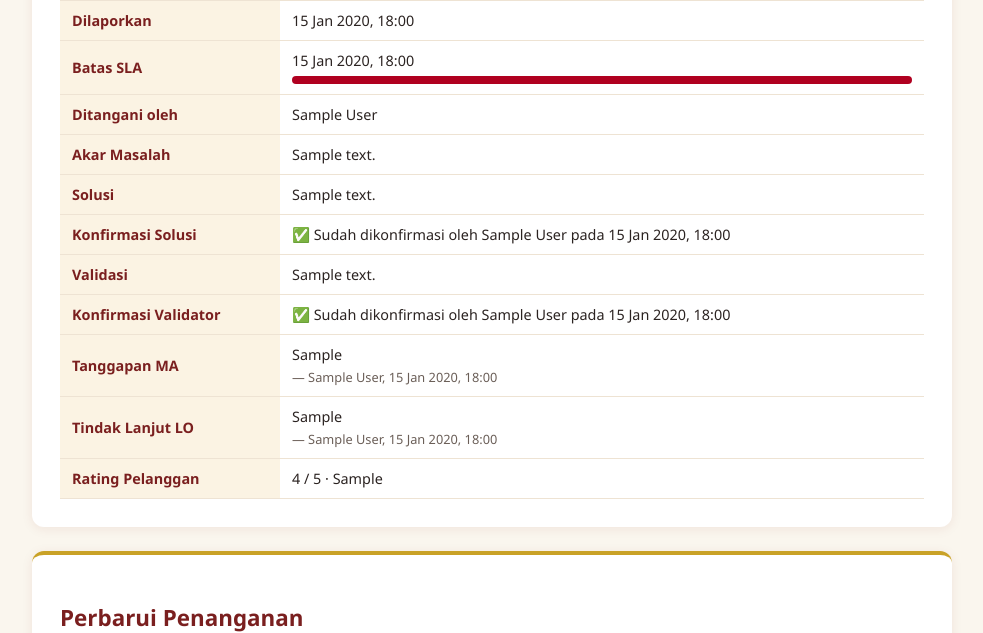
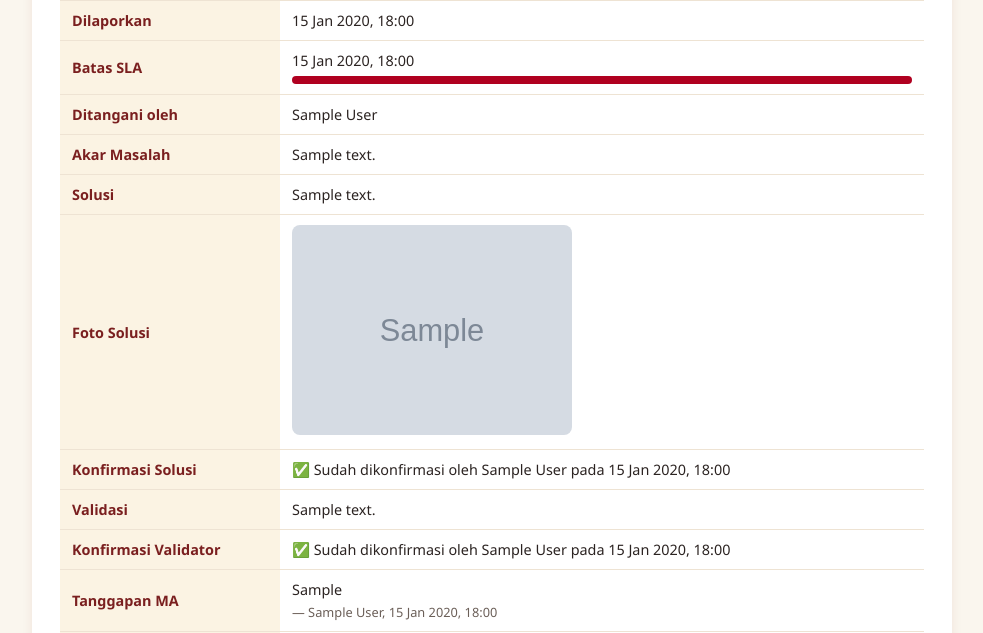
Before and after one commit to adi0541b/restaurant-complaints, a Django app: page /komplain/1/ in a window 1280 px wide. Shown: the part 1035-1668 px from the top of the page, without its empty margins (148-1131 px from the left). Run offline with Django 5.2, Linux system fonts and the light colour scheme; a user stored in the database is signed in; tables that the repository leaves empty hold one stand-in row (values such as "Sample post"); grey boxes marked "Sample" are stand-in pictures.

Commit message:
Tambah field Foto Solusi (opsional) untuk QC/Trainer

```diff
--- a/complaints/admin.py
+++ b/complaints/admin.py
@@ -82,7 +82,7 @@ class ComplaintAdmin(admin.ModelAdmin):
             'fields': ('category', 'detail_item', 'description', 'photo_evidence'),
         }),
         ('Penanganan', {
-            'fields': ('assigned_to', 'resolution_notes', 'internal_notes', 'solution_confirmed', 'validation_notes', 'sla_deadline', 'resolved_at'),
+            'fields': ('assigned_to', 'resolution_notes', 'internal_notes', 'solution_photo', 'solution_confirmed', 'validation_notes', 'sla_deadline', 'resolved_at'),
         }),
         ('Validasi', {
             'fields': ('validated', 'validated_by', 'validated_at'),
--- a/complaints/forms.py
+++ b/complaints/forms.py
@@ -114,7 +114,7 @@ class ComplaintUpdateForm(forms.ModelForm):
         model = Complaint
         fields = [
             'status', 'severity', 'resolution_notes',
-            'internal_notes', 'solution_confirmed', 'validation_notes', 'validated',
+            'internal_notes', 'solution_photo', 'solution_confirmed', 'validation_notes', 'validated',
             'manager_response', 'lo_followup',
         ]
         widgets = {
@@ -126,6 +126,7 @@ class ComplaintUpdateForm(forms.ModelForm):
             'internal_notes': forms.Textarea(attrs={
                 'class': 'form-control', 'rows': 3,
                 'placeholder': 'Solusi/tindakan yang diberikan'}),
+            'solution_photo': forms.ClearableFileInput(attrs={'class': 'form-control'}),
             'solution_confirmed': forms.CheckboxInput(),
             'validation_notes': forms.Textarea(attrs={
                 'class': 'form-control', 'rows': 3,
@@ -141,6 +142,7 @@ class ComplaintUpdateForm(forms.ModelForm):
         labels = {
             'resolution_notes': 'Akar Masalah',
             'internal_notes': 'Solusi',
+            'solution_photo': 'Foto Solusi (opsional)',
             'solution_confirmed': 'Centang: Solusi sudah benar (mengizinkan Staff mengisi Validasi)',
             'validation_notes': 'Validasi',
             'validated': 'Centang: Validasi sudah benar (menyelesaikan komplain)',
@@ -170,6 +172,12 @@ class ComplaintUpdateForm(forms.ModelForm):
         if 'internal_notes' in self.fields:
             if not (profile and profile.can_handle_case) or not akar_masalah_sudah_terisi or sudah_dikonfirmasi:
                 del self.fields['internal_notes']
+
+        # Foto Solusi (opsional): sama seperti Solusi (teks) -- muncul & bisa
+        # diedit bersamaan, tidak wajib diisi.
+        if 'solution_photo' in self.fields:
+            if not (profile and profile.can_handle_case) or not akar_masalah_sudah_terisi or sudah_dikonfirmasi:
+                del self.fields['solution_photo']
 
         # [Gerbang 1] Solusi Dikonfirmasi Validator: hanya Validator,
         # muncul setelah Solusi terisi
--- a/complaints/models.py
+++ b/complaints/models.py
@@ -259,6 +259,10 @@ class Complaint(models.Model):
     )
     resolution_notes = models.TextField('Akar Masalah', blank=True)
     internal_notes = models.TextField('Solusi', blank=True)
+    solution_photo = models.ImageField(
+        'Foto Solusi', upload_to='solution_photos/%Y/%m/', null=True, blank=True,
+        help_text='Opsional. Foto bukti/pendukung solusi yang diberikan.',
+    )
 
     # --- Gerbang 1: Validator mengonfirmasi Solusi, baru Staff bisa isi Validasi ---
     solution_confirmed = models.BooleanField('Solusi Dikonfirmasi Validator', default=False)
--- a/complaints/templates/complaints/complaint_detail.html
+++ b/complaints/templates/complaints/complaint_detail.html
@@ -53,6 +53,9 @@
         {% if complaint.internal_notes %}
         <tr><th>Solusi</th><td>{{ complaint.internal_notes }}</td></tr>
         {% endif %}
+        {% if complaint.solution_photo %}
+        <tr><th>Foto Solusi</th><td><a href="{{ complaint.solution_photo.url }}" target="_blank"><img src="{{ complaint.solution_photo.url }}" style="max-width:280px;border-radius:8px;"></a></td></tr>
+        {% endif %}
         {% if complaint.internal_notes %}
         <tr><th>Konfirmasi Solusi</th><td>
             {% if complaint.solution_confirmed %}
@@ -97,7 +100,7 @@
 {% if can_edit %}
 <div class="card">
     <h2>Perbarui Penanganan</h2>
-    <form method="post">
+    <form method="post" enctype="multipart/form-data">
         {% csrf_token %}
 
         {% if request.user.staff_profile.can_handle_case and complaint.validated %}
@@ -108,6 +111,7 @@
             <div style="background:#F0EDE6;border-radius:8px;padding:12px 16px;margin-bottom:16px;">
                 <div style="color:var(--text-muted);font-size:0.8rem;margin-bottom:4px;">🔒 Solusi (sudah dikonfirmasi, tidak bisa diubah lagi)</div>
                 <div style="white-space:pre-wrap;">{{ complaint.internal_notes }}</div>
+                {% if complaint.solution_photo %}<img src="{{ complaint.solution_photo.url }}" style="max-width:220px;border-radius:8px;margin-top:8px;">{% endif %}
             </div>
             <div style="background:#F0EDE6;border-radius:8px;padding:12px 16px;margin-bottom:16px;">
                 <div style="color:var(--text-muted);font-size:0.8rem;margin-bottom:4px;">🔒 Validasi (sudah dikonfirmasi, tidak bisa diubah lagi)</div>
@@ -119,6 +123,7 @@
             <div style="background:#FBF3E3;border-radius:8px;padding:12px 16px;margin-bottom:12px;">
                 <div style="color:var(--text-muted);font-size:0.8rem;margin-bottom:4px;">Solusi (diisi Staff Outlet) — hanya untuk dibaca</div>
                 <div style="white-space:pre-wrap;">{{ complaint.internal_notes }}</div>
+                {% if complaint.solution_photo %}<img src="{{ complaint.solution_photo.url }}" style="max-width:220px;border-radius:8px;margin-top:8px;">{% endif %}
             </div>
         {% endif %}
 
--- a/complaints/views.py
+++ b/complaints/views.py
@@ -386,7 +386,7 @@ def complaint_detail(request, pk):
         was_solution_confirmed = complaint.solution_confirmed
         was_validated = complaint.validated
 
-        form = ComplaintUpdateForm(request.POST, instance=complaint, profile=profile)
+        form = ComplaintUpdateForm(request.POST, request.FILES, instance=complaint, profile=profile)
         if form.is_valid():
             updated = form.save(commit=False)
 
```
Also changed, not shown: complaints/migrations/0011_complaint_solution_photo.py (added).
